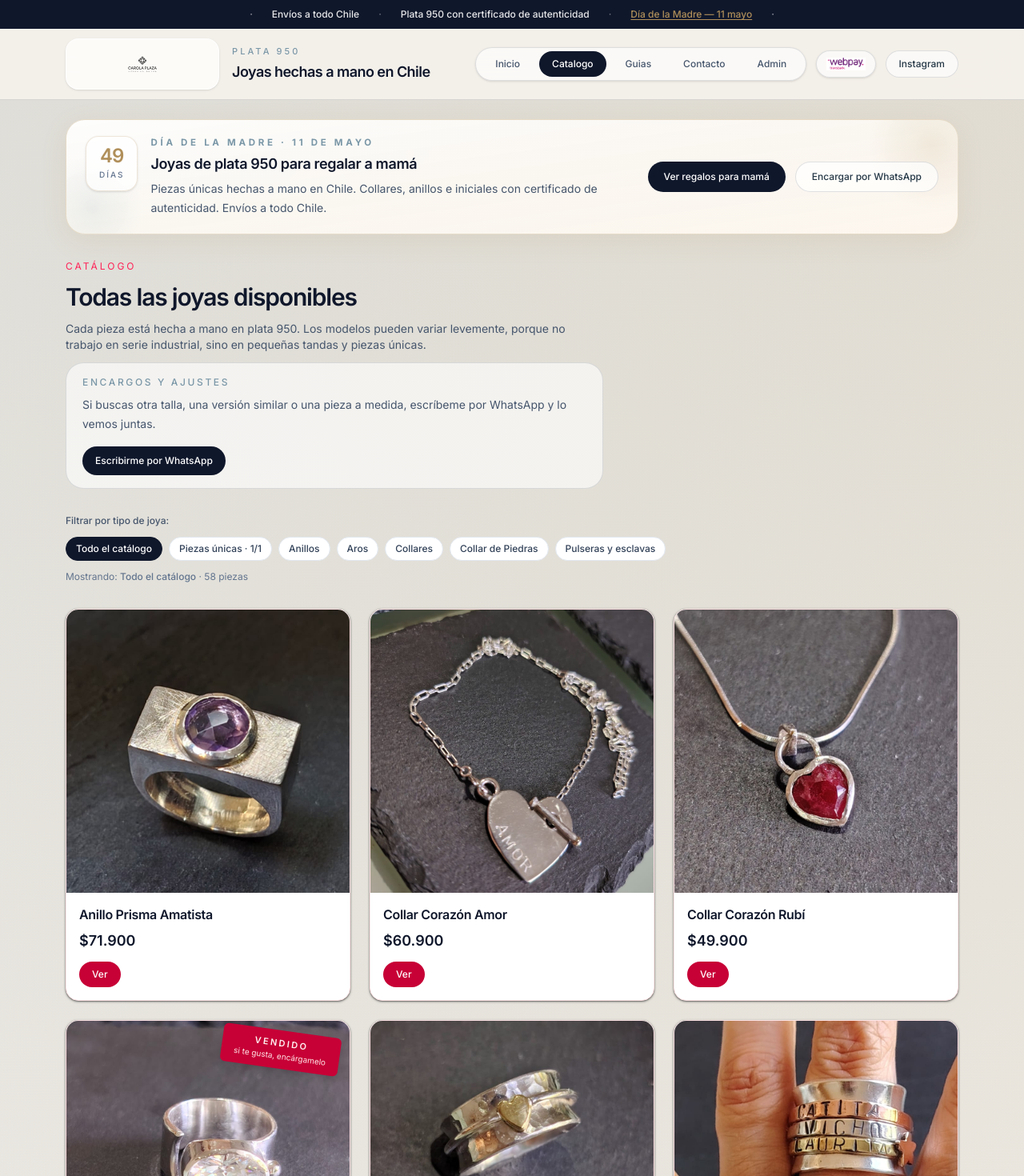
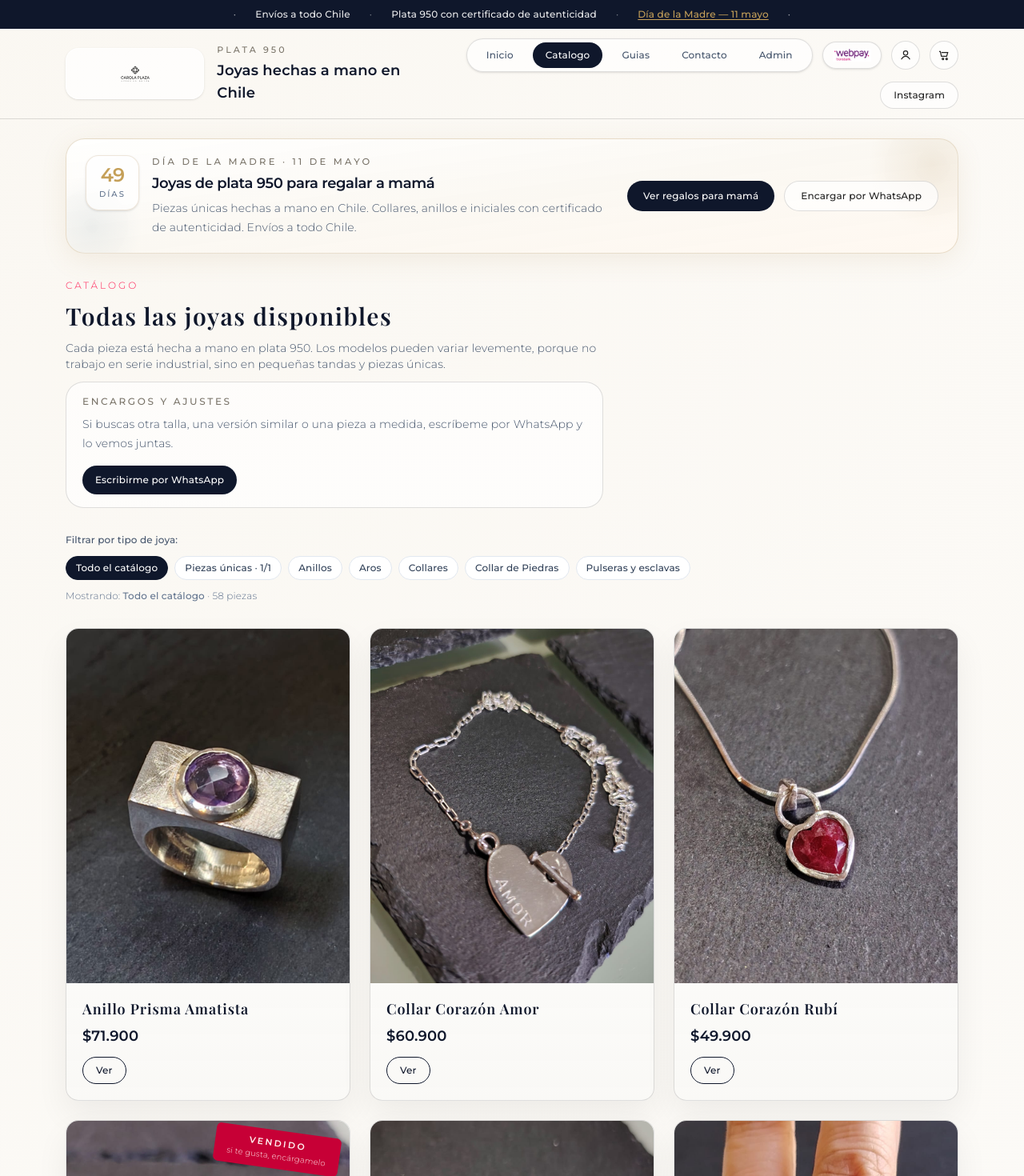
Before and after one commit to Vhcos/carolaplazajoyas, a Next.js app: page /producto in a window 1280 px wide. Shown: the top 1470 px of the page at 80% size. Built offline with nearby package versions, Linux system fonts and the light colour scheme.

Commit message:
feat: aplicar capa visual quiet luxury en home y componentes clave

```diff
--- a/app/globals.css
+++ b/app/globals.css
@@ -1,22 +1,22 @@
 @import "tailwindcss";
 
 :root {
-  --background: #f3efe8;
-  --foreground: #1f2b33;
-  --cp-ivory: #fbf8f2;
-  --cp-paper: rgba(255, 255, 255, 0.78);
-  --cp-line: rgba(36, 55, 70, 0.14);
-  --cp-muted: #66727c;
-  --cp-deep: #243746;
-  --cp-accent: #7a97a7;
-  --cp-gold: #b08f5a;
+  --background: #f9f8f6;
+  --foreground: #222222;
+  --cp-ivory: #f9f8f6;
+  --cp-paper: rgba(255, 255, 255, 0.9);
+  --cp-line: rgba(34, 34, 34, 0.14);
+  --cp-muted: #646464;
+  --cp-deep: #222222;
+  --cp-accent: #7a7469;
+  --cp-gold: #c5a059;
 }
 
 @theme inline {
   --color-background: var(--background);
   --color-foreground: var(--foreground);
-  --font-sans: var(--font-inter);
-  --font-mono: var(--font-geist-mono);
+  --font-sans: var(--font-montserrat);
+  --font-mono: ui-monospace, SFMono-Regular, Menlo, Monaco, Consolas, monospace;
 }
 
 html,
@@ -28,22 +28,33 @@
 
 html {
   background:
-    radial-gradient(circle at top left, rgba(122, 151, 167, 0.16), transparent 28%),
-    radial-gradient(circle at top right, rgba(176, 143, 90, 0.16), transparent 22%),
-    linear-gradient(180deg, #f7f3ed 0%, #efe8df 100%);
+    radial-gradient(circle at top left, rgba(197, 160, 89, 0.08), transparent 35%),
+    linear-gradient(180deg, #ffffff 0%, #f9f8f6 100%);
   color: var(--foreground);
 }
 
 body {
   background: transparent;
   color: var(--foreground);
-  font-family: var(--font-inter), sans-serif;
+  font-family: var(--font-montserrat), "Montserrat", sans-serif;
+  font-weight: 300;
+  letter-spacing: 0.01em;
   text-rendering: optimizeLegibility;
   -webkit-font-smoothing: antialiased;
 }
 
+h1,
+h2,
+h3,
+h4,
+h5,
+h6 {
+  font-family: var(--font-playfair), "Playfair Display", Georgia, serif;
+  letter-spacing: 0.05em;
+}
+
 ::selection {
-  background: rgba(122, 151, 167, 0.22);
+  background: rgba(197, 160, 89, 0.2);
   color: var(--cp-deep);
 }
 
@@ -53,19 +64,19 @@
 }
 
 .cp-surface {
-  background: linear-gradient(180deg, rgba(255, 255, 255, 0.82), rgba(251, 248, 242, 0.88));
+  background: linear-gradient(180deg, rgba(255, 255, 255, 0.95), rgba(249, 248, 246, 0.88));
   border: 1px solid var(--cp-line);
   box-shadow:
-    0 24px 60px rgba(36, 55, 70, 0.08),
-    inset 0 1px 0 rgba(255, 255, 255, 0.55);
-  backdrop-filter: blur(12px);
+    0 18px 42px rgba(0, 0, 0, 0.06),
+    inset 0 1px 0 rgba(255, 255, 255, 0.65);
+  backdrop-filter: blur(8px);
 }
 
 .cp-kicker {
   color: var(--cp-accent);
   font-size: 0.72rem;
-  font-weight: 700;
-  letter-spacing: 0.32em;
+  font-weight: 500;
+  letter-spacing: 0.28em;
   text-transform: uppercase;
 }
 
@@ -81,3 +92,32 @@
   border-radius: inherit;
   pointer-events: none;
 }
+
+@keyframes cp-fade-up {
+  from {
+    opacity: 0;
+    transform: translateY(16px);
+  }
+  to {
+    opacity: 1;
+    transform: translateY(0);
+  }
+}
+
+.cp-reveal {
+  animation: cp-fade-up 0.7s ease-out both;
+}
+
+.cp-btn-fill {
+  border: 1px solid var(--cp-deep);
+  background-image: linear-gradient(to right, var(--cp-deep) 50%, transparent 50%);
+  background-size: 200% 100%;
+  background-position: right;
+  color: var(--cp-deep);
+  transition: all 0.5s ease-in-out;
+}
+
+.cp-btn-fill:hover {
+  background-position: left;
+  color: #ffffff;
+}
--- a/app/layout.tsx
+++ b/app/layout.tsx
@@ -1,15 +1,22 @@
 // app/layout.tsx
 import type { Metadata } from "next";
 import "./globals.css";
-import { Inter } from "next/font/google";
+import { Montserrat, Playfair_Display } from "next/font/google";
 import Navbar from "@/components/Navbar";
 import Footer from "@/components/Footer";
 import { PromoNavidad } from "@/components/PromoNavidad";
 import AnnouncementBar from "@/components/AnnouncementBar";
 
-const inter = Inter({
+const montserrat = Montserrat({
   subsets: ["latin"],
-  variable: "--font-inter",
+  variable: "--font-montserrat",
+  weight: ["300", "400", "500", "600"],
+});
+
+const playfair = Playfair_Display({
+  subsets: ["latin"],
+  variable: "--font-playfair",
+  weight: ["500", "600", "700"],
 });
 
 export const SITE_URL = "https://www.carolaplazajoyas.cl";
@@ -73,7 +80,7 @@
   };
 
   return (
-    <html lang="es" className={`${inter.variable} scroll-smooth`}>
+    <html lang="es" className={`${montserrat.variable} ${playfair.variable} scroll-smooth`}>
       <head>
         <script
           type="application/ld+json"
--- a/components/Navbar.tsx
+++ b/components/Navbar.tsx
@@ -4,6 +4,7 @@
 import Link from "next/link";
 import Image from "next/image";
 import { usePathname } from "next/navigation";
+import { useEffect, useState } from "react";
 
 const navItems = [
   { href: "/", label: "Inicio" },
@@ -17,9 +18,23 @@
   const pathname = usePathname();
   const now = new Date();
   const showRodolfo = now.getMonth() === 11;
+  const [isScrolled, setIsScrolled] = useState(false);
+
+  useEffect(() => {
+    const onScroll = () => setIsScrolled(window.scrollY > 8);
+    onScroll();
+    window.addEventListener("scroll", onScroll, { passive: true });
+    return () => window.removeEventListener("scroll", onScroll);
+  }, []);
 
   return (
-    <header className="sticky top-0 z-40 border-b border-[var(--cp-line)] bg-[rgba(247,243,237,0.84)] backdrop-blur-xl">
+    <header
+      className={`sticky top-0 z-40 border-b border-[var(--cp-line)] transition-all duration-300 ${
+        isScrolled
+          ? "bg-[linear-gradient(180deg,rgba(255,255,255,0.82),rgba(249,248,246,0.94))] backdrop-blur-xl"
+          : "bg-transparent"
+      }`}
+    >
       <div className="mx-auto flex max-w-[1180px] flex-col gap-4 px-4 py-3 sm:px-6 lg:flex-row lg:items-center lg:justify-between lg:px-8">
         <Link href="/" className="flex items-center gap-3 sm:gap-4">
           <div className="relative h-12 w-32 overflow-hidden rounded-2xl border border-white/70 bg-white/70 shadow-sm sm:h-14 sm:w-40 lg:h-16 lg:w-48">
@@ -48,7 +63,7 @@
             <p className="text-[11px] font-medium uppercase tracking-[0.28em] text-[var(--cp-accent)]">
               Plata 950
             </p>
-            <p className="mt-1 text-lg font-semibold tracking-[-0.03em] text-slate-900">
+            <p className="mt-1 text-lg font-semibold text-slate-900">
               Joyas hechas a mano en Chile
             </p>
           </div>
@@ -89,6 +104,29 @@
               />
             </div>
 
+            <Link
+              href="/contacto"
+              className="inline-flex h-9 w-9 items-center justify-center rounded-full border border-[var(--cp-line)] bg-white/70 text-[var(--cp-deep)] transition-colors hover:bg-white"
+              aria-label="Cuenta"
+            >
+              <svg viewBox="0 0 24 24" className="h-4 w-4" fill="none" stroke="currentColor" strokeWidth="1.8">
+                <circle cx="12" cy="8" r="4" />
+                <path d="M4 20c2-4 5-6 8-6s6 2 8 6" />
+              </svg>
+            </Link>
+
+            <Link
+              href="/producto"
+              className="inline-flex h-9 w-9 items-center justify-center rounded-full border border-[var(--cp-line)] bg-white/70 text-[var(--cp-deep)] transition-colors hover:bg-white"
+              aria-label="Carro"
+            >
+              <svg viewBox="0 0 24 24" className="h-4 w-4" fill="none" stroke="currentColor" strokeWidth="1.8">
+                <path d="M3 5h2l2.2 9h9.8l2-7H7.2" />
+                <circle cx="10" cy="19" r="1.5" />
+                <circle cx="17" cy="19" r="1.5" />
+              </svg>
+            </Link>
+
             <a
               href="https://www.instagram.com/carolaplazajoyas/"
               target="_blank"
--- a/components/ProductCard.tsx
+++ b/components/ProductCard.tsx
@@ -11,6 +11,8 @@
 
 export default function ProductCard({ product }: ProductCardProps) {
   const mainImage = product.fotos[0] ?? "/joyas/placeholder.jpg";
+  const secondaryImage = product.fotos[1] ?? mainImage;
+  const hasSecondaryImage = secondaryImage !== mainImage;
 
   const promoActive = isAmorPromoActive();
   const finalPrice = getAmorPrice(product.precio);
@@ -19,21 +21,30 @@
   const isSold = Boolean(product.vendido);
 
   return (
-    <article className="group flex flex-col overflow-hidden rounded-2xl border border-rose-100 bg-white shadow-sm/50 hover:shadow-md transition-shadow">
+    <article className="cp-surface cp-reveal group flex flex-col overflow-hidden rounded-2xl transition-all duration-500 ease-in-out hover:shadow-[0_20px_42px_rgba(0,0,0,0.1)]">
       <Link
         href={`/producto/${product.id}`}
-        className="relative aspect-square w-full overflow-hidden bg-slate-100"
+        className="relative aspect-[4/5] w-full overflow-hidden bg-[#f2f1ee]"
       >
         <Image
           src={mainImage}
           alt={product.nombre}
           fill
-          className="object-cover transition-transform duration-500 group-hover:scale-105"
+          className="object-cover transition-transform duration-500 ease-in-out group-hover:scale-[1.02]"
           sizes="(min-width: 1024px) 320px, 50vw"
         />
+        {hasSecondaryImage && (
+          <Image
+            src={secondaryImage}
+            alt={`${product.nombre} vista alternativa`}
+            fill
+            className="object-cover opacity-0 transition-all duration-500 ease-in-out group-hover:scale-[1.02] group-hover:opacity-100"
+            sizes="(min-width: 1024px) 320px, 50vw"
+          />
+        )}
 
         {promoActive && (
-          <div className="absolute left-3 top-3 z-10 rounded-full bg-rose-700 px-3 py-1 text-[11px] font-semibold text-white shadow-sm">
+          <div className="absolute left-3 top-3 z-10 rounded-full border border-[rgba(197,160,89,0.5)] bg-[rgba(255,255,255,0.92)] px-3 py-1 text-[11px] font-semibold text-[var(--cp-gold)] shadow-sm">
             -{promo.discountPercent}%
           </div>
         )}
@@ -53,8 +64,8 @@
         )}
       </Link>
 
-      <div className="flex flex-1 flex-col gap-2 p-4">
-        <h3 className="text-base font-semibold leading-snug tracking-[-0.02em] text-slate-900">
+      <div className="flex flex-1 flex-col gap-2 p-5">
+        <h3 className="text-lg font-semibold leading-snug text-slate-900">
           {product.nombre}
         </h3>
 
@@ -77,7 +88,7 @@
           <div className="mt-3">
             <Link
               href={`/producto/${product.id}`}
-              className="inline-flex items-center rounded-full bg-rose-700 px-4 py-2 text-xs font-medium text-white hover:bg-rose-800 transition-colors"
+              className="inline-flex items-center rounded-full border border-slate-900 bg-[linear-gradient(to_right,#222222_50%,transparent_50%)] bg-[length:200%_100%] bg-right px-4 py-2 text-xs font-medium text-slate-900 transition-all duration-500 ease-in-out hover:bg-left hover:text-white"
             >
               Ver
             </Link>
```
Also changed, not shown: app/page.tsx (+15 -15 lines), components/Footer.tsx (+5 -5 lines).
